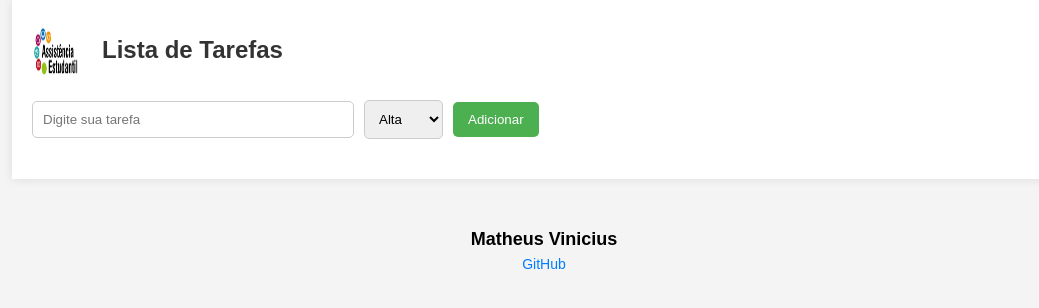
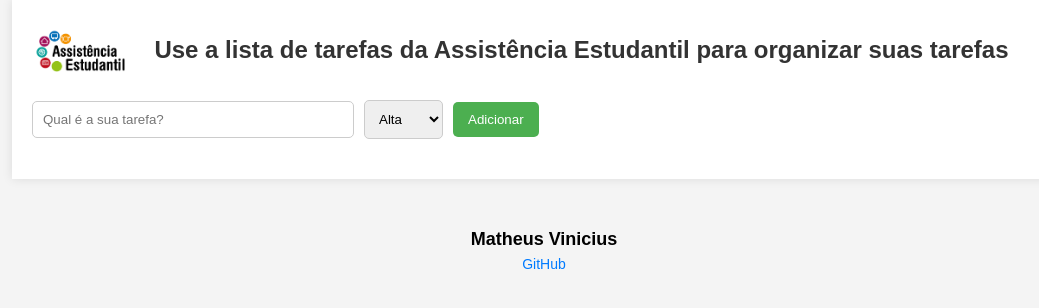
Before and after one commit to matheusvpa/PWEB2024, a plain HTML site: page ToDoList/index.html in a window 1280 px wide. Shown: the whole page, without its empty margins (96-1135 px from the left). Drawn offline with nearby package versions, Linux system fonts and the light colour scheme.

Commit message:
Update index.html

```diff
--- a/ToDoList/index.html
+++ b/ToDoList/index.html
@@ -5,16 +5,17 @@
     <meta name="viewport" content="width=device-width, initial-scale=1.0">
     <title>Lista de Tarefas</title>
     <link rel="stylesheet" href="style.css">
+    <script src="https://unpkg.com/feather-icons"></script>
 </head>
 <body>
     <div class="container">
         <div class="cabecalho">
-            <img src="logo.png">
-            <h1>Lista de Tarefas</h1>
+            <img src="logo.png" style="height: 35%; width: 10%;">
+            <h1>Use a lista de tarefas da Assistência Estudantil para organizar suas tarefas</h1>
         </div>
 
         <div class="entrada-tarefa">
-            <input type="text" id="campoTarefa" placeholder="Digite sua tarefa">
+            <input type="text" id="campoTarefa" placeholder="Qual é a sua tarefa?">
             <select id="selecaoPrioridade">
                 <option value="alta">Alta</option>
                 <option value="media">Média</option>
@@ -28,7 +29,7 @@
 
     <footer class="rodape">
         <h1>Matheus Vinicius</h1>
-        <a href="https://github.com/matheusvinicius" target="_blank">GitHub</a>
+        <a href="https://github.com/matheusvpa/PWEB2024/tree/main/ToDoList">GitHub</a>
     </footer>
 
     <script src="script.js"></script>
```
